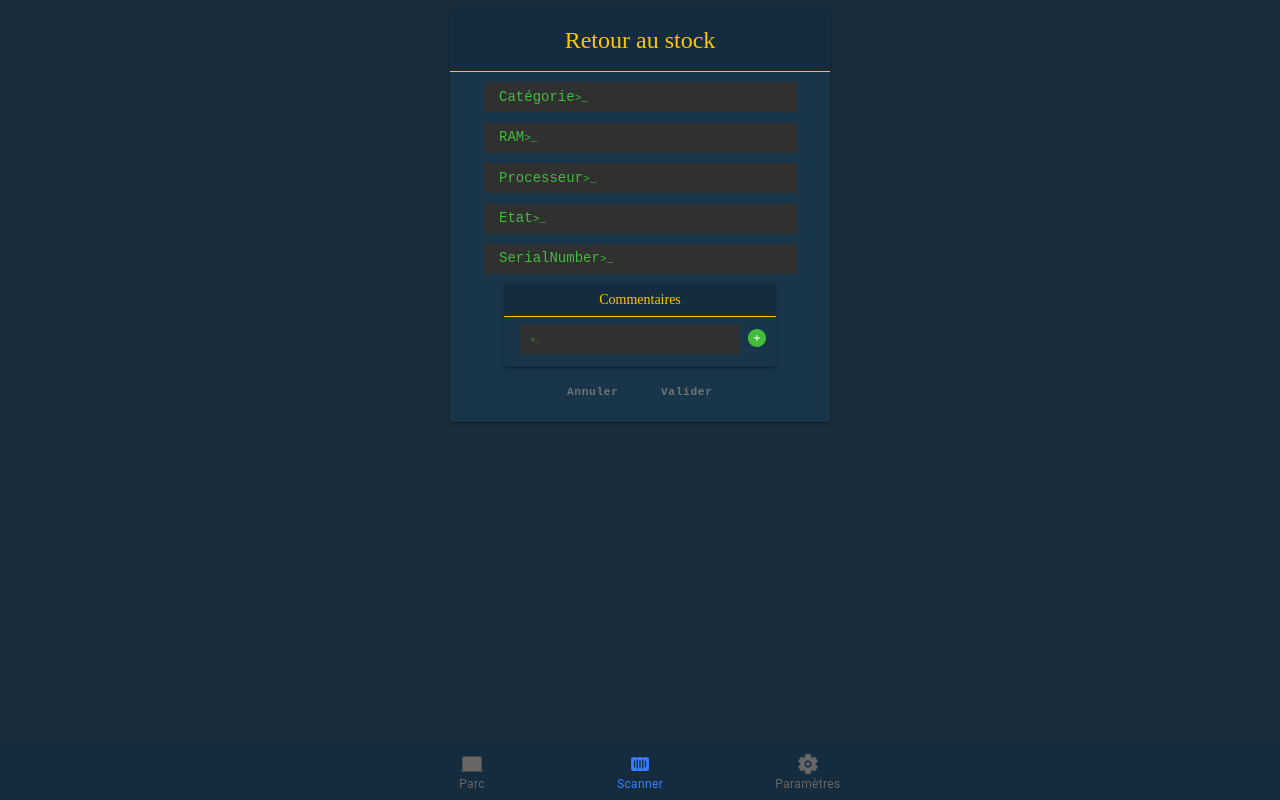
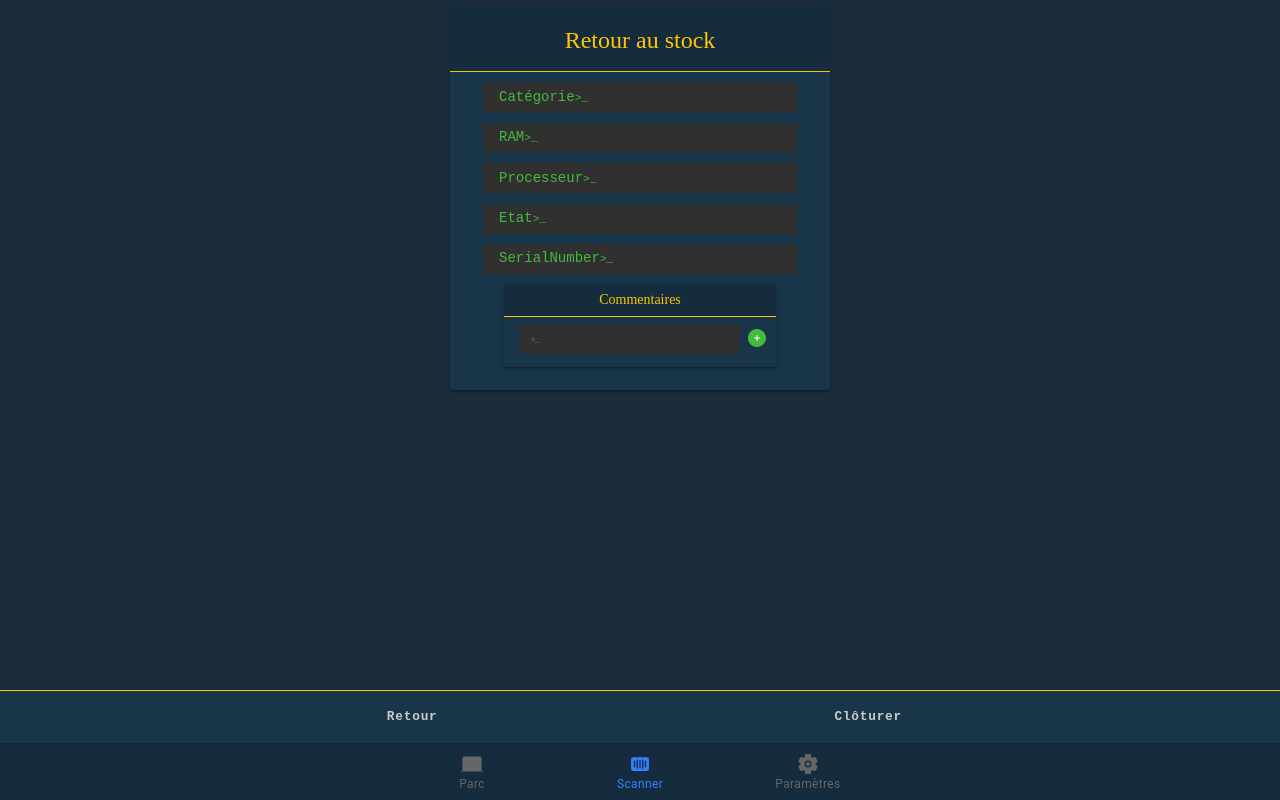
Before and after one commit to Admiralis/front-ionic, a React (Create React App) app: page /scan/stock/1 in a window 1280 px wide. Built offline with nearby package versions, Linux system fonts and the light colour scheme.

Commit message:
style: décallage sticky navbar :lipstick:

```diff
--- /dev/null
+++ b/src/features/loan/EndLoan/EndLoan.module.css
@@ -0,0 +1,3 @@
+.padding {
+    height: 10%
+}
--- a/src/features/loan/EndLoan/EndLoan.page.tsx
+++ b/src/features/loan/EndLoan/EndLoan.page.tsx
@@ -8,6 +8,7 @@ import useLoans from "../../../commons/hooks/loans/useLoans";
 import LoanService from "../../../commons/services/loan/Loan.service";
 import Loan from "../../../commons/models/loan/Loan.model";
 import CourseFormComponent from "../../../commons/components/Forms/CourseForm/CourseForm.component";
+import style from "./EndLoan.module.css";
 
 function EndLoanPage() {
     const location = useLocation<{ computer: NewComputer, comeFrom: string }>();
@@ -45,16 +46,10 @@ function EndLoanPage() {
                     <CardComponent
                         title="Retour au stock"
                         content={
-                        <EditComputerComponent
+                            <EditComputerComponent
                                 newComputerInfo={computer}
                                 setNewComputerInfo={setComputer}
                             />
-                        }
-                        actions={
-                            <IonButtons>
-                                <IonButton className="red" onClick={() => router.push(origin)}>Annuler</IonButton>
-                                <IonButton className="green" type="submit">Valider</IonButton>
-                            </IonButtons>
                         }
                     />
                     {
@@ -64,13 +59,20 @@ function EndLoanPage() {
                                 content={
                                     <CourseFormComponent
                                         newCourseInfo={loan.course}
-                                        setNewCourseInfo={() => {}}
+                                        setNewCourseInfo={() => {
+                                        }}
                                     />
                                 }
                             />
                         )
                     }
+                    <IonButtons className="sticky">
+                        <IonButton className="red"
+                                   onClick={() => router.push(origin)}>Retour</IonButton>
+                        <IonButton className="green" type="submit">Clôturer</IonButton>
+                    </IonButtons>
                 </form>
+                <div className={style.padding} />
             </IonContent>
         </IonPage>
     );
--- a/src/theme/variables.css
+++ b/src/theme/variables.css
@@ -103,6 +103,19 @@ http://ionicframework.com/docs/theming/ */
     flex-direction: column;
     justify-content: center;
     align-items: center;
+}
+
+.sticky {
+    position: fixed;
+    bottom: 0;
+    width: 100%;
+    display: flex;
+    flex-direction: row;
+    justify-content: space-evenly;
+    align-items: center;
+    background-color: #193549;
+    padding: 10px;
+    border-top:  1px solid #FFC600;
 }
 
 /** Buttons **/
```
